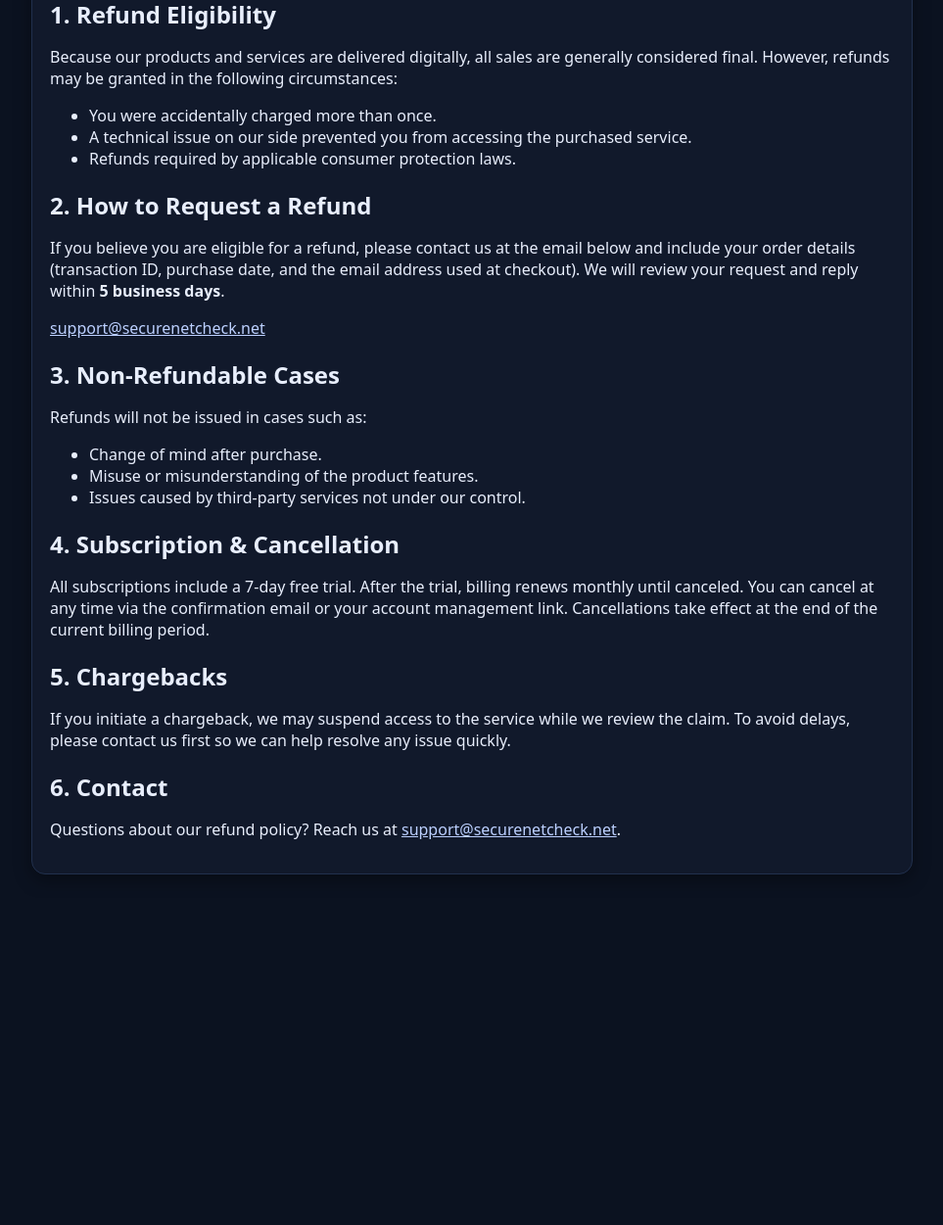
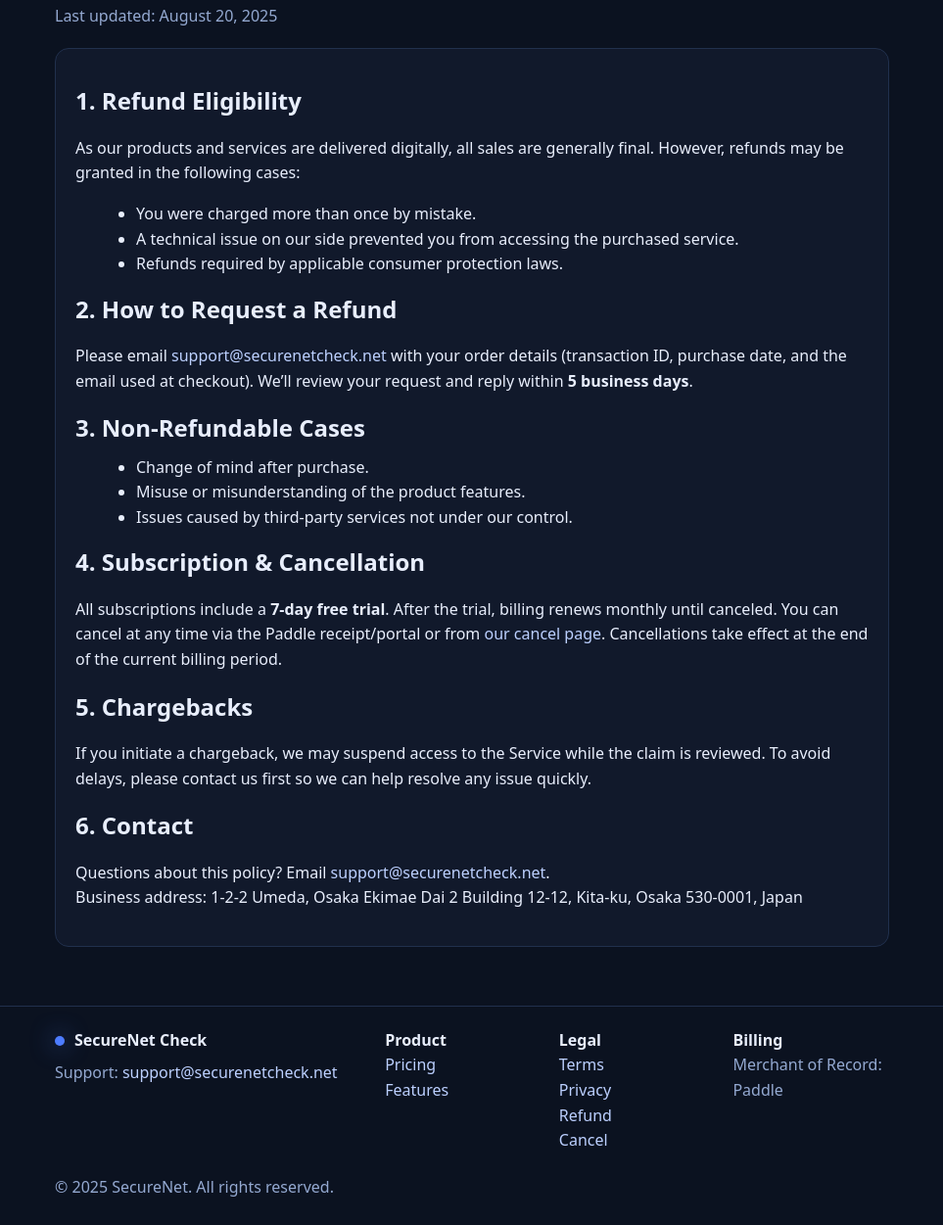
Before and after one commit to godman-cyber/my-website, a plain HTML site: page refund/index.html in a window 1280 px wide. Shown: the part 162-1413 px from the top of the page at 98% size, without its empty margins (158-1121 px from the left). Before the commit the page ends 1079 px from the top, so only its background shows below. Drawn offline with Linux system fonts and the light colour scheme.

Commit message:
Update index.html

```diff
--- a/refund/index.html
+++ b/refund/index.html
@@ -1,37 +1,62 @@
 <!doctype html>
 <html lang="en">
-<meta charset="utf-8">
-<meta name="viewport" content="width=device-width,initial-scale=1">
-<title>Refund Policy | SecureNet Check</title>
-<style>
-  body{margin:0;background:#0b1220;color:#e8eefc;font-family:system-ui,-apple-system,"Segoe UI",Roboto,sans-serif;padding:24px}
-  .wrap{max-width:900px;margin:0 auto}
-  a{color:#bcd0ff}
-  h1{margin:0 0 12px}
-  h2{margin:20px 0 8px}
-  .muted{color:#94a9d1}
-  .card{background:#11192b;border:1px solid #21304d;border-radius:14px;padding:18px;box-shadow:0 6px 18px rgba(0,0,0,.35)}
-</style>
+<head>
+  <meta charset="utf-8" />
+  <meta name="viewport" content="width=device-width,initial-scale=1" />
+  <title>Refund Policy | SecureNet Check</title>
+  <link rel="canonical" href="https://www.securenetcheck.net/refund" />
+  <meta name="theme-color" content="#0b1220" />
+  <style>
+    :root{--bg:#0b1220;--text:#e8eefc;--muted:#94a9d1;--card:#11192b;--border:#21304d;--accent:#6da3ff;--accent-strong:#4d7cff;--radius:14px}
+    *{box-sizing:border-box}
+    html,body{height:100%}
+    body{margin:0;background:var(--bg);color:var(--text);font-family:system-ui,-apple-system,"Segoe UI",Roboto,Inter,Arial,sans-serif;line-height:1.6}
+    a{color:#bcd0ff;text-decoration:none} a:hover{text-decoration:underline}
+    .container{max-width:900px;margin:0 auto;padding:24px}
+    header{position:sticky;top:0;background:linear-gradient(180deg,rgba(11,18,32,.95),rgba(11,18,32,.75));border-bottom:1px solid var(--border)}
+    .nav{display:flex;align-items:center;justify-content:space-between;gap:12px}
+    .brand{display:flex;align-items:center;gap:10px;font-weight:700}
+    .brand .dot{width:10px;height:10px;border-radius:50%;background:var(--accent-strong);box-shadow:0 0 24px rgba(77,124,255,.8)}
+    main{padding:40px 0}
+    h1{margin:0 0 8px}
+    .muted{color:var(--muted)}
+    .card{background:var(--card);border:1px solid var(--border);border-radius:var(--radius);padding:20px;margin-top:20px}
+    h2{margin:14px 0 8px}
+    ul{margin:6px 0 12px 22px}
+    footer{border-top:1px solid var(--border);margin-top:36px}
+    .footer-grid{display:grid;grid-template-columns:2fr 1fr 1fr 1fr;gap:18px}
+    @media (max-width:900px){.footer-grid{grid-template-columns:1fr 1fr}}
+    @media (max-width:640px){.footer-grid{grid-template-columns:1fr}}
+  </style>
+</head>
+<body>
+<header>
+  <div class="container nav">
+    <div class="brand"><span class="dot"></span> SecureNet Check</div>
+    <nav style="display:flex;gap:12px;align-items:center">
+      <a href="/">Home</a><a href="/pricing">Pricing</a>
+      <a href="/terms">Terms</a><a href="/privacy">Privacy</a><a href="/refund">Refunds</a><a href="/cancel">Cancel</a>
+    </nav>
+  </div>
+</header>
 
-<div class="wrap">
+<main class="container">
   <h1>Refund Policy</h1>
-  <p class="muted">Last updated: 2025-08-20</p>
+  <p class="muted">Last updated: August 20, 2025</p>
 
   <div class="card">
     <h2>1. Refund Eligibility</h2>
-    <p>Because our products and services are delivered digitally, all sales are generally considered final. However, refunds may be granted in the following circumstances:</p>
+    <p>As our products and services are delivered digitally, all sales are generally final. However, refunds may be granted in the following cases:</p>
     <ul>
-      <li>You were accidentally charged more than once.</li>
+      <li>You were charged more than once by mistake.</li>
       <li>A technical issue on our side prevented you from accessing the purchased service.</li>
       <li>Refunds required by applicable consumer protection laws.</li>
     </ul>
 
     <h2>2. How to Request a Refund</h2>
-    <p>If you believe you are eligible for a refund, please contact us at the email below and include your order details (transaction ID, purchase date, and the email address used at checkout). We will review your request and reply within <strong>5 business days</strong>.</p>
-    <p><a href="mailto:support@securenetcheck.net">support@securenetcheck.net</a></p>
+    <p>Please email <a href="mailto:support@securenetcheck.net">support@securenetcheck.net</a> with your order details (transaction ID, purchase date, and the email used at checkout). We’ll review your request and reply within <strong>5 business days</strong>.</p>
 
     <h2>3. Non-Refundable Cases</h2>
-    <p>Refunds will not be issued in cases such as:</p>
     <ul>
       <li>Change of mind after purchase.</li>
       <li>Misuse or misunderstanding of the product features.</li>
@@ -39,13 +64,29 @@
     </ul>
 
     <h2>4. Subscription & Cancellation</h2>
-    <p>All subscriptions include a 7-day free trial. After the trial, billing renews monthly until canceled. You can cancel at any time via the confirmation email or your account management link. Cancellations take effect at the end of the current billing period.</p>
+    <p>All subscriptions include a <strong>7-day free trial</strong>. After the trial, billing renews monthly until canceled. You can cancel at any time via the Paddle receipt/portal or from <a href="/cancel">our cancel page</a>. Cancellations take effect at the end of the current billing period.</p>
 
     <h2>5. Chargebacks</h2>
-    <p>If you initiate a chargeback, we may suspend access to the service while we review the claim. To avoid delays, please contact us first so we can help resolve any issue quickly.</p>
+    <p>If you initiate a chargeback, we may suspend access to the Service while the claim is reviewed. To avoid delays, please contact us first so we can help resolve any issue quickly.</p>
 
     <h2>6. Contact</h2>
-    <p>Questions about our refund policy? Reach us at <a href="mailto:support@securenetcheck.net">support@securenetcheck.net</a>.</p>
+    <p>Questions about this policy? Email <a href="mailto:support@securenetcheck.net">support@securenetcheck.net</a>.<br>
+      Business address: 1-2-2 Umeda, Osaka Ekimae Dai 2 Building 12-12, Kita-ku, Osaka 530-0001, Japan</p>
   </div>
-</div>
+</main>
+
+<footer>
+  <div class="container footer-grid" style="padding:22px 24px">
+    <div>
+      <div class="brand" style="margin-bottom:8px"><span class="dot"></span> SecureNet Check</div>
+      <div class="muted">Support: <a href="mailto:support@securenetcheck.net">support@securenetcheck.net</a></div>
+    </div>
+    <div><strong>Product</strong><br /><a href="/pricing">Pricing</a><br /><a href="/">Features</a></div>
+    <div><strong>Legal</strong><br /><a href="/terms">Terms</a><br /><a href="/privacy">Privacy</a><br /><a href="/refund">Refund</a><br /><a href="/cancel">Cancel</a></div>
+    <div><strong>Billing</strong><br /><span class="muted">Merchant of Record: Paddle</span></div>
+  </div>
+  <div class="container" style="padding:0 24px 26px"><div class="muted">© <span id="y"></span> SecureNet. All rights reserved.</div></div>
+</footer>
+<script>document.getElementById('y').textContent=new Date().getFullYear();</script>
+</body>
 </html>
```
